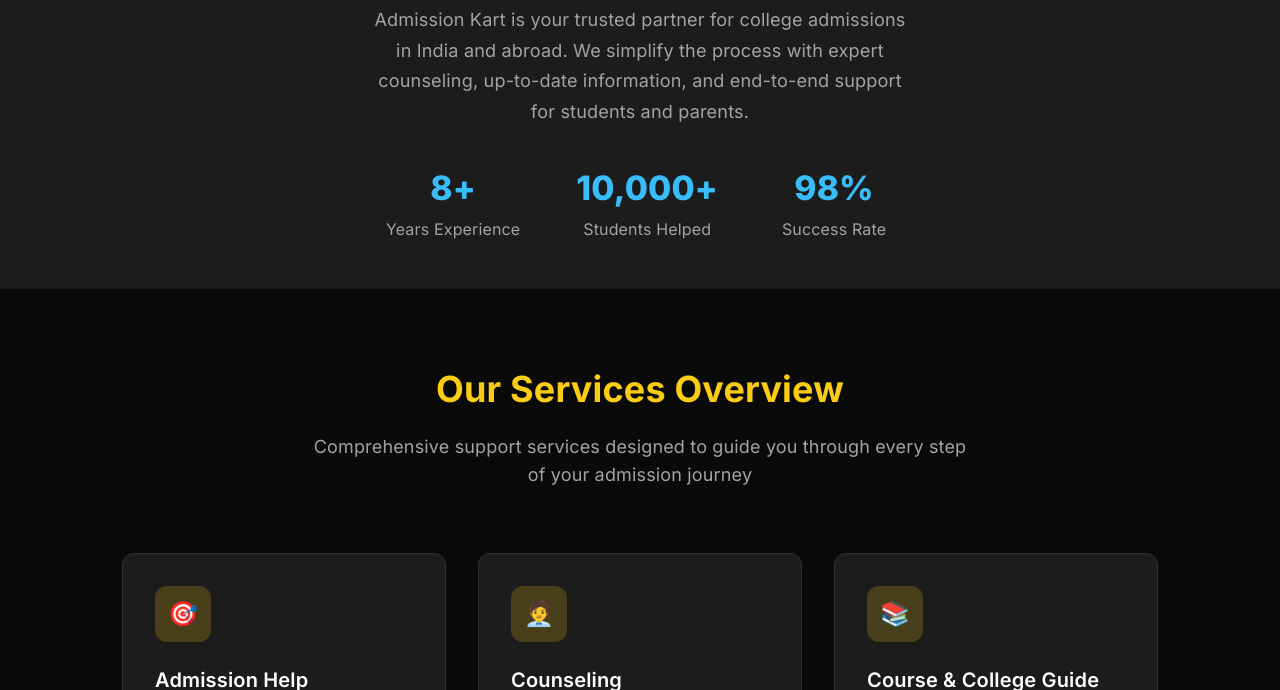
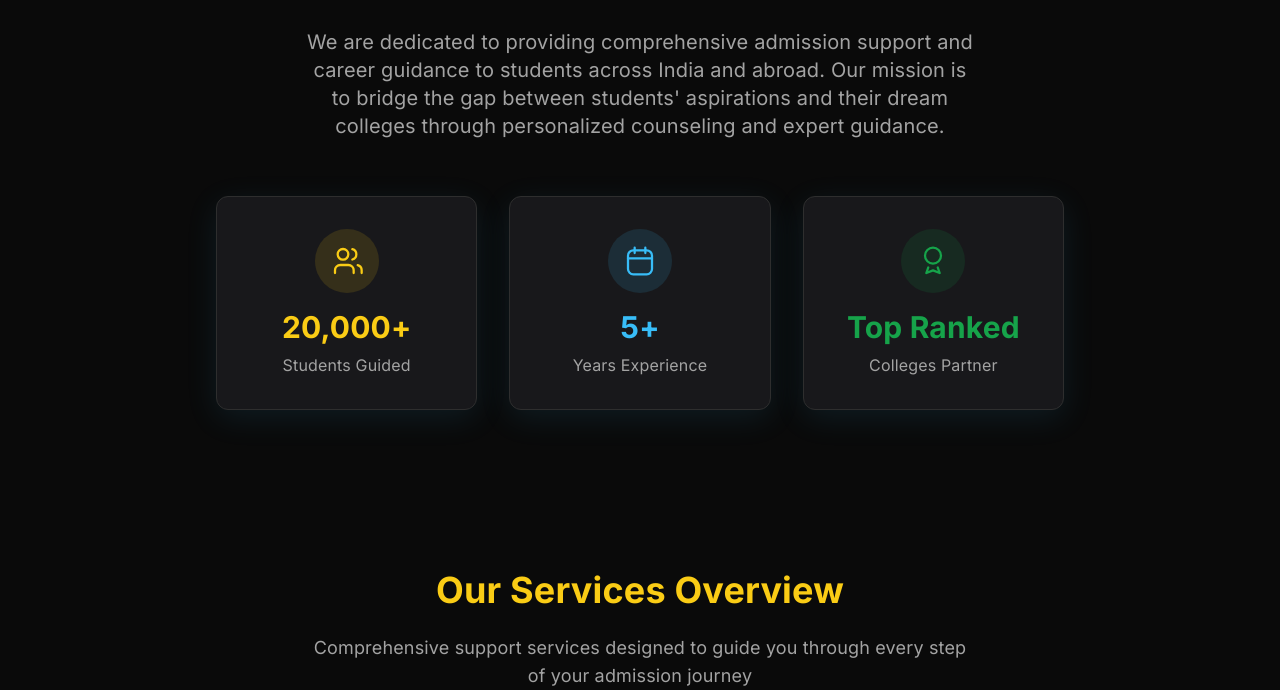
Before and after one commit to grimwebdeveloper/Admission-Kart, a website built with Vite: page index.html in a window 1280 px wide. Shown: the part 749-1439 px from the top of the page. Built offline with nearby package versions, Linux system fonts and the light colour scheme.

Commit message:
I'm going to asking for review

```diff
--- a/index.html
+++ b/index.html
@@ -281,26 +281,58 @@
     </div>
   </section>
 
-  <!-- ABOUT ADMISSION KART (Premium, Dark, Professional) -->
-  <section id="about" class="bg-akcard pt-14 pb-12">
-    <div class="max-w-[900px] mx-auto px-8 text-center">
-      <h2 class="text-[2rem] font-extrabold text-akprimary mb-4 tracking-[.01em]">About Admission Kart</h2>
-      <p class="text-[1.13rem] text-akmuted max-w-[540px] mx-auto mb-9 leading-[1.7]">Admission Kart is your trusted partner for college admissions in India and abroad. We simplify the process with expert counseling, up-to-date information, and end-to-end support for students and parents.</p>
-      <div class="flex justify-center gap-14 flex-wrap mt-9">
-        <div class="min-w-[120px]">
-          <div class="text-[2.1rem] text-akaccent font-extrabold mb-1">8+</div>
-          <div class="text-akmuted text-[1rem] tracking-[.01em]">Years Experience</div>
+  <!-- ABOUT ADMISSION KART (Improved UI, Inspired by Modern Animations & Stats Cards) -->
+  <section id="about" class="py-20 bg-[#0A0A0A] font-inter relative overflow-hidden">
+    <div class="max-w-4xl mx-auto px-6 text-center space-y-14">
+      <div class="about-item space-y-6">
+        <h2 class="text-3xl md:text-4xl font-bold text-akprimary mb-2 tracking-[.01em]">About Admission Kart</h2>
+        <p class="text-lg md:text-xl text-akmuted leading-relaxed max-w-2xl mx-auto">
+          We are dedicated to providing comprehensive admission support and career guidance to students across India and abroad. Our mission is to bridge the gap between students' aspirations and their dream colleges through personalized counseling and expert guidance.
+        </p>
+      </div>
+      <div class="grid grid-cols-1 md:grid-cols-3 gap-8">
+        <!-- Stat 1 -->
+        <div class="about-item bg-[#18181B] border border-[#2E2E2E] rounded-xl p-8 text-center hover:border-[#FACC15]/50 transition-all duration-300 shadow-ak4">
+          <div class="inline-flex items-center justify-center w-16 h-16 rounded-full mb-4" style="background-color: #FACC1520;">
+            <!-- Users Icon SVG -->
+            <svg class="w-8 h-8" fill="none" stroke="#FACC15" stroke-width="1.7" viewBox="0 0 24 24">
+              <path stroke-linecap="round" stroke-linejoin="round" d="M17 21v-2a4 4 0 0 0-4-4H7a4 4 0 0 0-4 4v2"/>
+              <circle cx="9" cy="7" r="4" stroke-linecap="round" stroke-linejoin="round"/>
+              <path stroke-linecap="round" stroke-linejoin="round" d="M23 21v-2a4 4 0 0 0-3-3.87"/>
+              <path stroke-linecap="round" stroke-linejoin="round" d="M16 3.13a4 4 0 0 1 0 7.75"/>
+            </svg>
+          </div>
+          <div class="text-3xl font-bold mb-2" style="color: #FACC15;">20,000+</div>
+          <div class="text-akmuted font-medium">Students Guided</div>
         </div>
-        <div class="min-w-[120px]">
-          <div class="text-[2.1rem] text-akaccent font-extrabold mb-1">10,000+</div>
-          <div class="text-akmuted text-[1rem] tracking-[.01em]">Students Helped</div>
+        <!-- Stat 2 -->
+        <div class="about-item bg-[#18181B] border border-[#2E2E2E] rounded-xl p-8 text-center hover:border-[#38BDF8]/50 transition-all duration-300 shadow-ak4">
+          <div class="inline-flex items-center justify-center w-16 h-16 rounded-full mb-4" style="background-color: #38BDF820;">
+            <!-- Calendar Icon SVG -->
+            <svg class="w-8 h-8" fill="none" stroke="#38BDF8" stroke-width="1.7" viewBox="0 0 24 24">
+              <rect x="3" y="4" width="18" height="18" rx="4" stroke-linecap="round" stroke-linejoin="round"/>
+              <path stroke-linecap="round" stroke-linejoin="round" d="M16 2v4M8 2v4M3 10h18"/>
+            </svg>
+          </div>
+          <div class="text-3xl font-bold mb-2" style="color: #38BDF8;">5+</div>
+          <div class="text-akmuted font-medium">Years Experience</div>
         </div>
-        <div class="min-w-[120px]">
-          <div class="text-[2.1rem] text-akaccent font-extrabold mb-1">98%</div>
-          <div class="text-akmuted text-[1rem] tracking-[.01em]">Success Rate</div>
+        <!-- Stat 3 -->
+        <div class="about-item bg-[#18181B] border border-[#2E2E2E] rounded-xl p-8 text-center hover:border-[#16A34A]/50 transition-all duration-300 shadow-ak4">
+          <div class="inline-flex items-center justify-center w-16 h-16 rounded-full mb-4" style="background-color: #16A34A20;">
+            <!-- Award Icon SVG -->
+            <svg class="w-8 h-8" fill="none" stroke="#16A34A" stroke-width="1.7" viewBox="0 0 24 24">
+              <circle cx="12" cy="8" r="6" stroke-linecap="round" stroke-linejoin="round"/>
+              <path stroke-linecap="round" stroke-linejoin="round" d="M15.58 16.89 17 21l-5-2-5 2 1.42-4.11"/>
+            </svg>
+          </div>
+          <div class="text-3xl font-bold mb-2" style="color: #16A34A;">Top Ranked</div>
+          <div class="text-akmuted font-medium">Colleges Partner</div>
         </div>
       </div>
     </div>
+    <!-- Optionally, add a subtle animated background shape for extra polish -->
+    <div class="pointer-events-none absolute -top-32 -right-32 w-[400px] h-[400px] bg-gradient-to-br from-akprimary/10 to-akaccent/0 rounded-full blur-3xl opacity-60"></div>
   </section>
 
   <!-- OUR SERVICES OVERVIEW (Premium, Dark, Professional) -->
```
